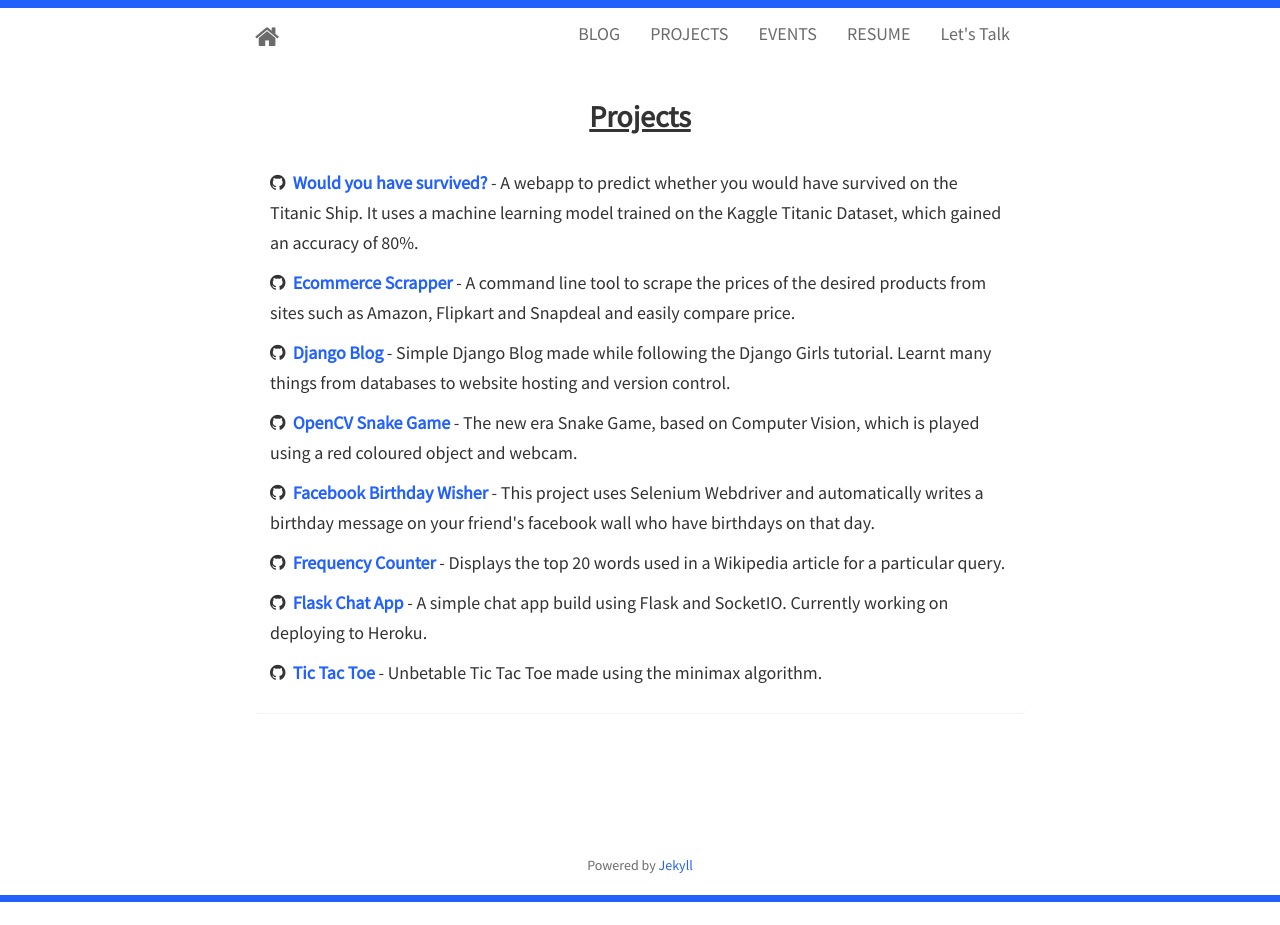
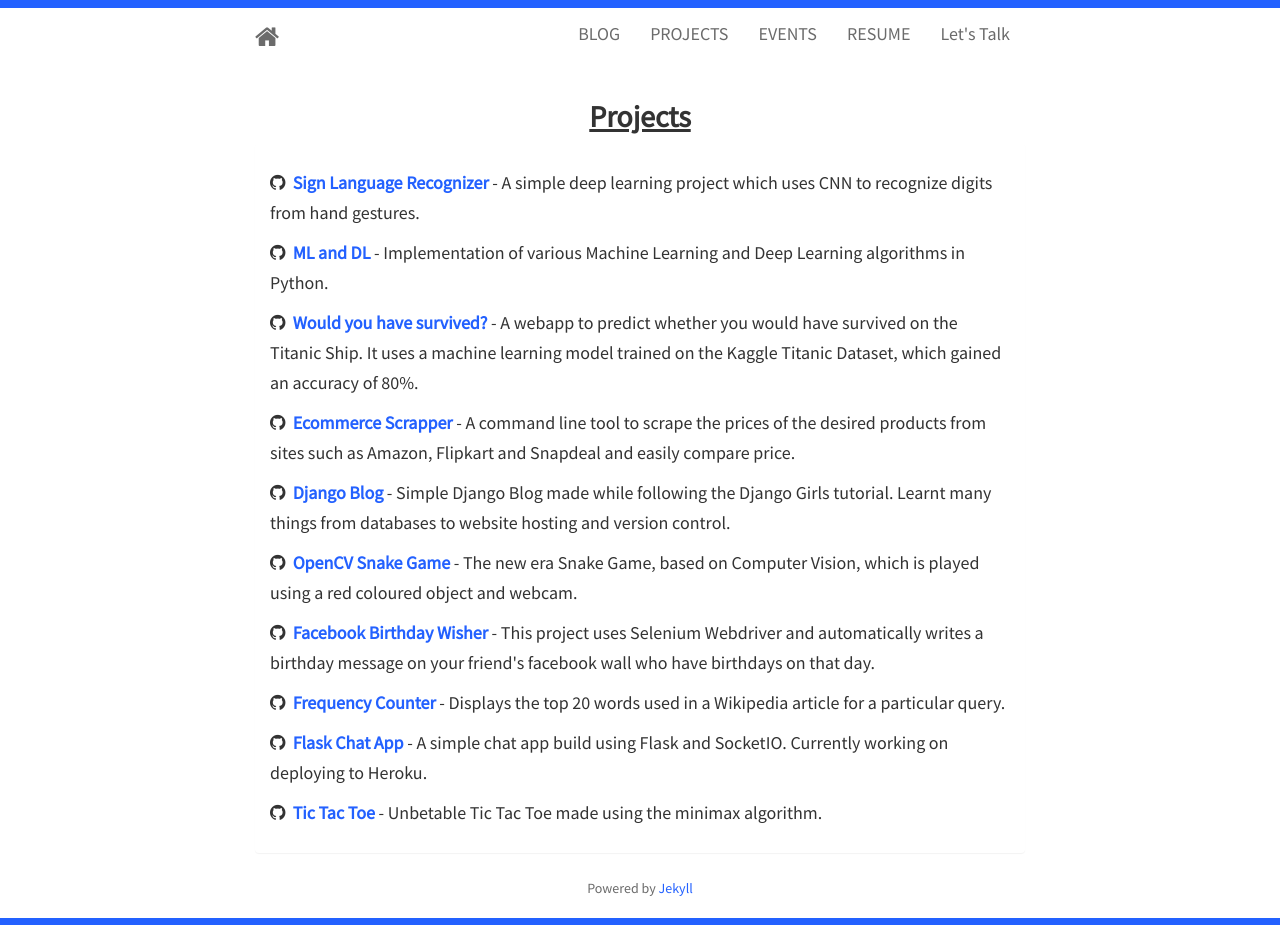
Before and after one commit to techytushar/techytushar.github.io, a Jekyll site: the page built from projects.html, in a window 1280 px wide. Built offline with Jekyll 4.4.1, drawn with Linux system fonts in a browser that asks for light colours; nearby versions of some CDN libraries; before the commit the page ends 902 px from its top, so only the background shows below that.

Commit message:
add dl projects

```diff
--- a/_config.yml
+++ b/_config.yml
@@ -13,7 +13,7 @@ url: http://techytushar.github.io
 baseurl: /
 title: Tushar Mittal (@techytushar)
 author: Tushar Mittal
-description: Tushar Mittal's personal blog and portfolio website | Google Summer of Code 2018 Intern with SPDX | Github Campus Expert | Python developer and Machine Learning enthusiast from Kanpur.
+description: Tushar Mittal's personal blog and portfolio website | Google Summer of Code 2018 Intern with SPDX | GitHub Campus Expert | Python developer and Machine Learning enthusiast from Kanpur.
 avatar: profile.png
 email: chiragmittal.mittal@gmail.com
 github: techytushar
--- a/_includes/projects.html
+++ b/_includes/projects.html
@@ -3,6 +3,14 @@
   <h2><strong><u>Projects</u></strong></h2>
   <div class="panel panel-default">
     <div class="panel-body">
+		<h5>
+				<i class="fa fa-github"></i>&nbsp;&nbsp;<strong><a href="https://github.com/techytushar/Sign-Language-Recognizer">Sign Language Recognizer</a></strong>
+				- A simple deep learning project which uses CNN to recognize digits from hand gestures.
+		</h5>
+		<h5>
+				<i class="fa fa-github"></i>&nbsp;&nbsp;<strong><a href="https://github.com/techytushar/ML_and_DL">ML and DL</a></strong>
+				- Implementation of various Machine Learning and Deep Learning algorithms in Python.
+		</h5>
 		<h5>
 				<i class="fa fa-github"></i>&nbsp;&nbsp;<strong><a href="http://github.com/techytushar/would-you-have-survived">Would you have survived?</a></strong>
 				- A webapp to predict whether you would have survived on the Titanic Ship. It uses a machine learning model trained on the Kaggle Titanic Dataset, which gained an accuracy of 80%.
```
Also changed, not shown: 1 other file.
